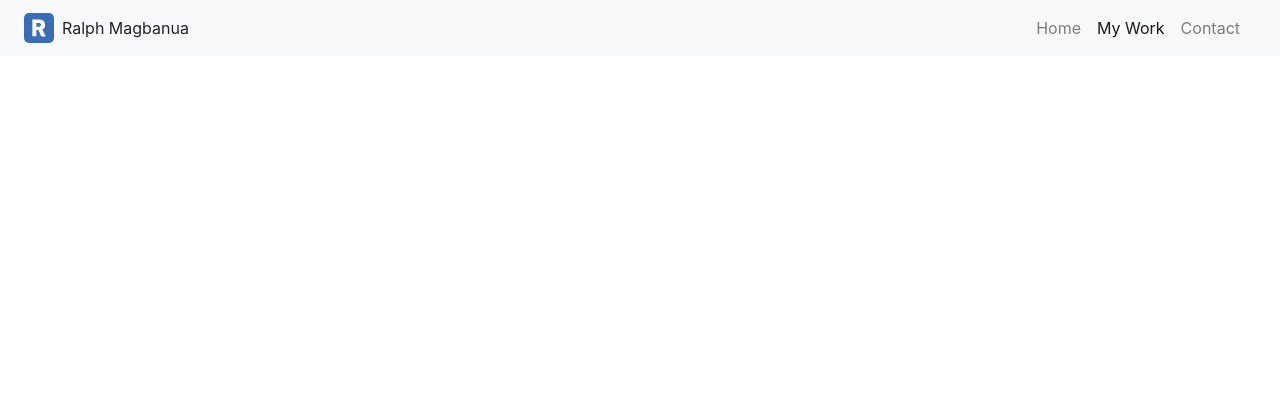
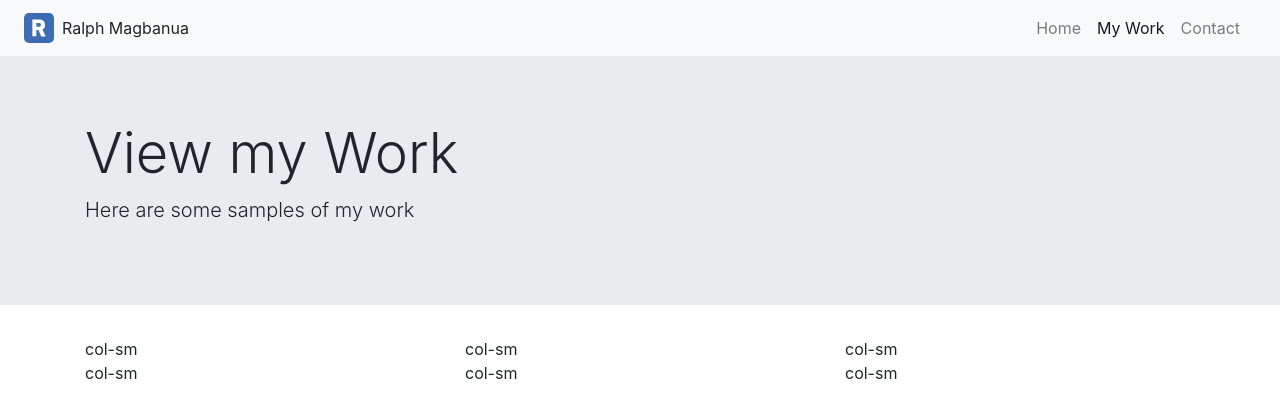
Before and after one commit to mellogelo/homework-wk2, a plain HTML site: page portfolio.html in a window 1280 px wide. Drawn offline with nearby package versions, Linux system fonts and the light colour scheme.

Commit message:
add structure to portfolio page

```diff
--- a/portfolio.html
+++ b/portfolio.html
@@ -26,6 +26,26 @@
         </div>
       </nav>
 
+      <!-- Hero -->
+      <div class="jumbotron jumbotron-fluid">
+        <div class="container">
+          <h1 class="display-4">View my Work</h1>
+          <p class="lead">Here are some samples of my work</p>
+        </div>
+      </div>
+     <!-- Gallery -->
+      <div class="container">
+        <div class="row">
+          <div class="col-sm">col-sm</div>
+          <div class="col-sm">col-sm</div>
+          <div class="col-sm">col-sm</div>
+        </div>
+        <div class="row">
+            <div class="col-sm">col-sm</div>
+            <div class="col-sm">col-sm</div>
+            <div class="col-sm">col-sm</div>
+          </div>
+      </div>
 
 
 
```
